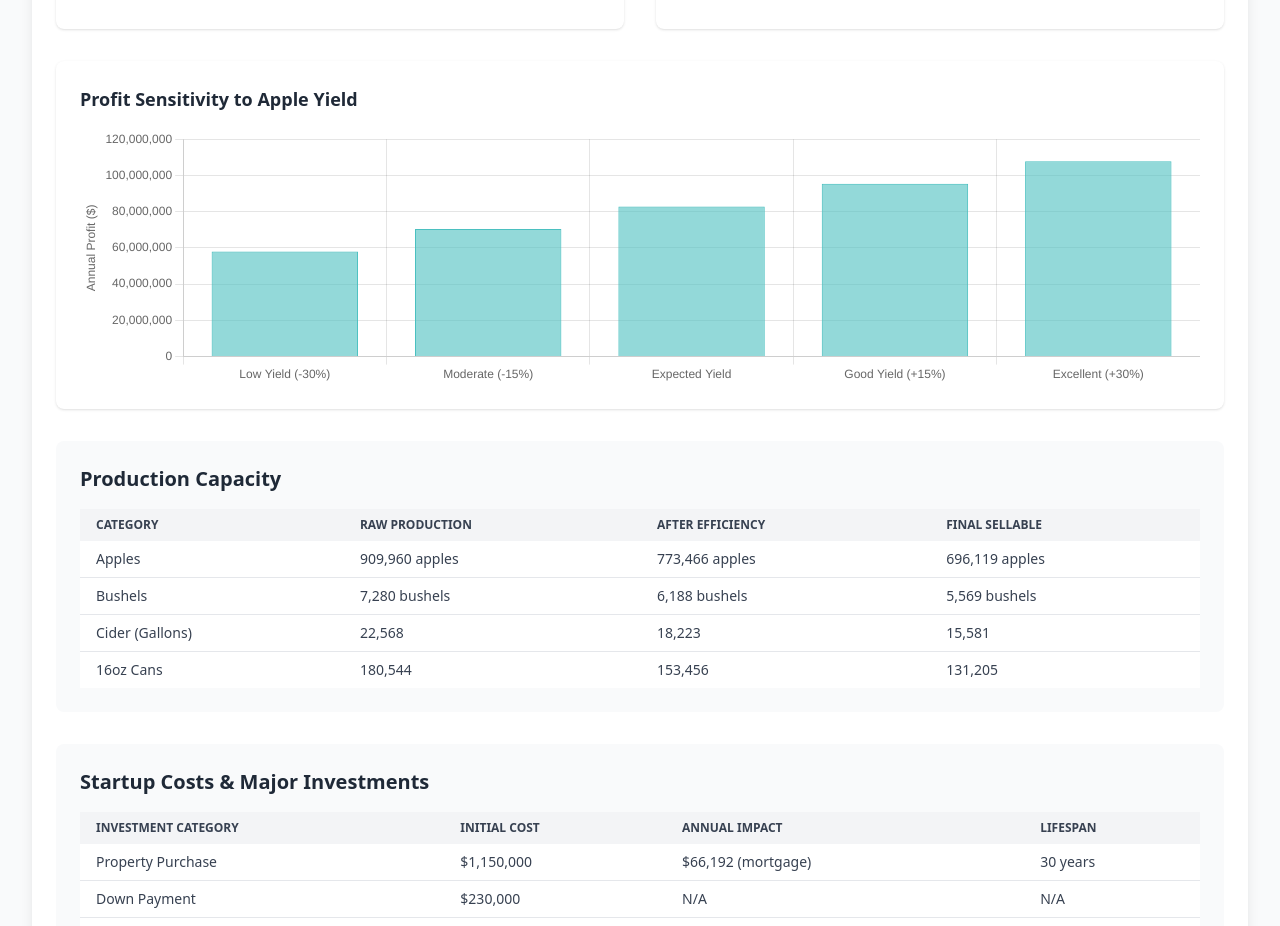
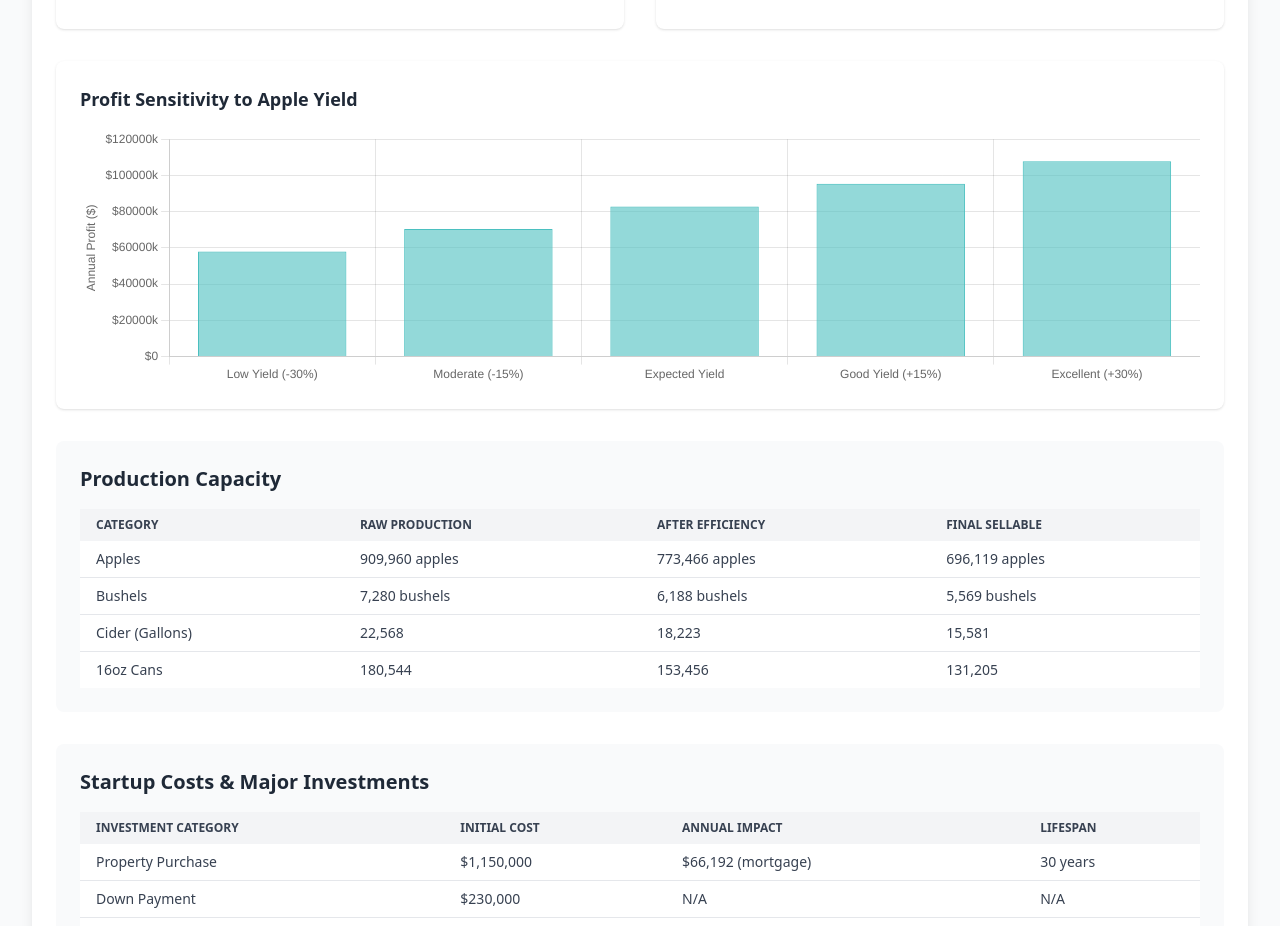
Before and after one commit to Babylon77/root-logic-cidery, a Next.js app: page /business-plan in a window 1280 px wide. Shown: the part 7920-8846 px from the top of the page. Built offline with nearby package versions, Linux system fonts and the light colour scheme.

Commit message:
Fix profit sensitivity graph y-axis to display values in thousands

```diff
--- a/src/components/BusinessCalculator.tsx
+++ b/src/components/BusinessCalculator.tsx
@@ -1576,6 +1576,14 @@ export default function BusinessCalculator({ onResultsChange }: BusinessCalculat
                 plugins: {
                   legend: {
                     display: false
+                  },
+                  tooltip: {
+                    callbacks: {
+                      label: function(context) {
+                        let value = context.raw;
+                        return 'Annual Profit: $' + value.toLocaleString();
+                      }
+                    }
                   }
                 },
                 scales: {
@@ -1584,6 +1592,14 @@ export default function BusinessCalculator({ onResultsChange }: BusinessCalculat
                     title: {
                       display: true,
                       text: 'Annual Profit ($)'
+                    },
+                    ticks: {
+                      callback: function(value) {
+                        if (value >= 1000) {
+                          return '$' + (value/1000) + 'k';
+                        }
+                        return '$' + value;
+                      }
                     }
                   }
                 }
```
